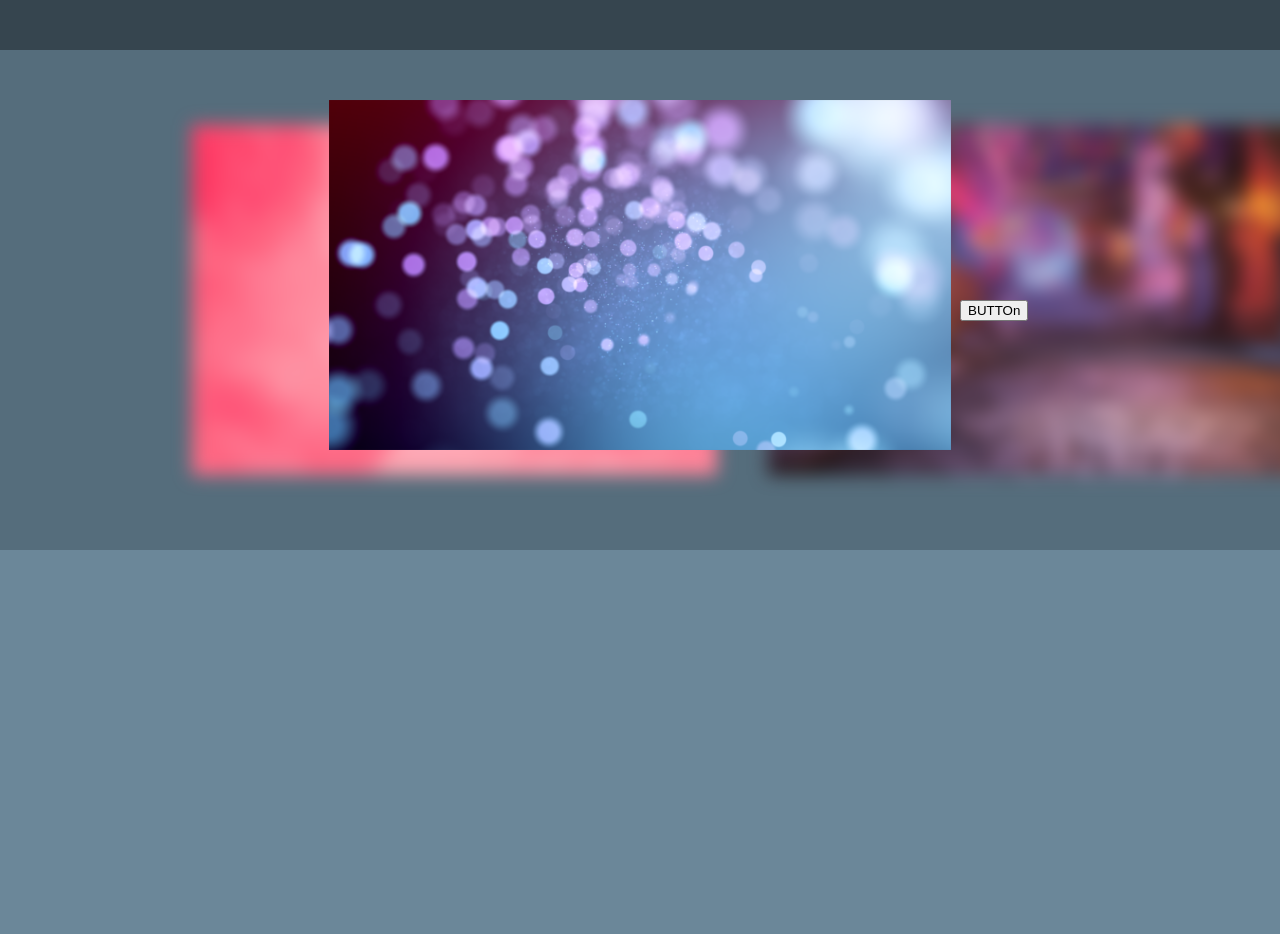
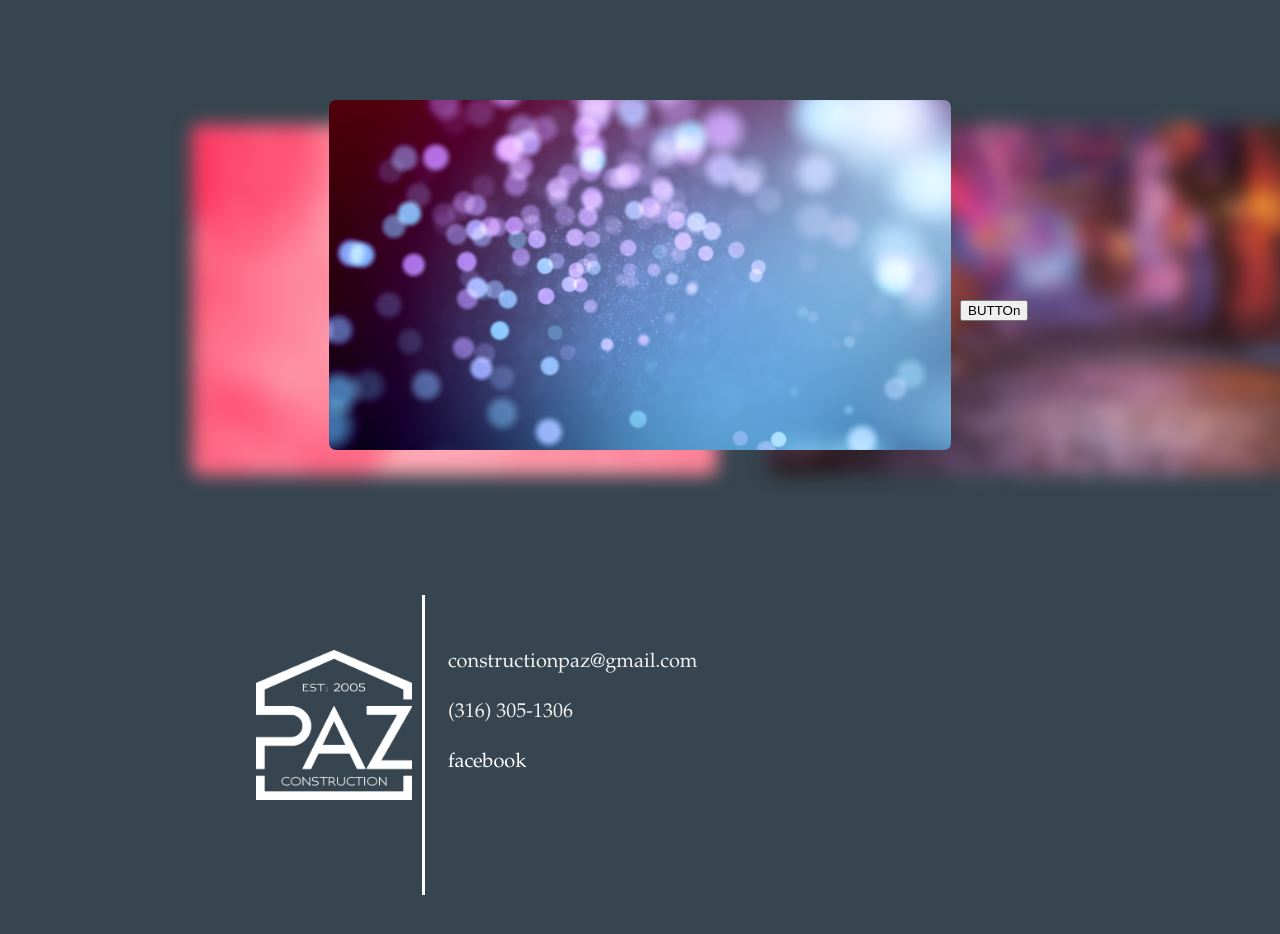
Before and after one commit to emmpaz/pazconstruction, a React (Create React App) app: page / in a window 1280 px wide. Shown: the part 600-1534 px from the top of the page. Built offline with nearby package versions, Linux system fonts and the light colour scheme.

Commit message:
just need carousel

```diff
--- a/package.json
+++ b/package.json
@@ -3,6 +3,7 @@
   "version": "0.1.0",
   "private": true,
   "dependencies": {
+    "3d-react-carousal": "^3.1.0",
     "@testing-library/jest-dom": "^5.12.0",
     "@testing-library/react": "^11.2.7",
     "@testing-library/user-event": "^12.8.3",
--- a/public/index.html
+++ b/public/index.html
@@ -16,6 +16,7 @@
     -->
     <link rel="manifest" href="%PUBLIC_URL%/manifest.json" />
     <link href="https://fonts.googleapis.com/css?family=Lora:400,700|Montserrat:300" rel="stylesheet">
+    <link href="./margin.css" rel="stylesheet">
     <!--
       Notice the use of %PUBLIC_URL% in the tags above.
       It will be replaced with the URL of the `public` folder during the build.
@@ -27,7 +28,7 @@
     -->
     <title>React App</title>
   </head>
-  <body style="padding:0; margin:0; background-color: #36454F;">
+  <body>
     <noscript>You need to enable JavaScript to run this app.</noscript>
     <div id="root"></div>
     <!--
--- a/public/margin.css
+++ b/public/margin.css
@@ -1,5 +1,40 @@
-.body {
-    padding:0;
-    margin:0;
-    background-color: aqua;
+body {
+    padding: 0;
+    margin: 0;
+    background-color: #36454F;
+    -webkit-animation: fadein 2s; /* Safari, Chrome and Opera > 12.1 */
+       -moz-animation: fadein 2s; /* Firefox < 16 */
+        -ms-animation: fadein 2s; /* Internet Explorer */
+         -o-animation: fadein 2s; /* Opera < 12.1 */
+            animation: fadein 2s;
 }
+
+
+@keyframes fadein {
+    from { opacity: 0; }
+    to   { opacity: 1; }
+}
+
+/* Firefox < 16 */
+@-moz-keyframes fadein {
+    from { opacity: 0; }
+    to   { opacity: 1; }
+}
+
+/* Safari, Chrome and Opera > 12.1 */
+@-webkit-keyframes fadein {
+    from { opacity: 0; }
+    to   { opacity: 1; }
+}
+
+/* Internet Explorer */
+@-ms-keyframes fadein {
+    from { opacity: 0; }
+    to   { opacity: 1; }
+}
+
+/* Opera < 12.1 */
+@-o-keyframes fadein {
+    from { opacity: 0; }
+    to   { opacity: 1; }
+}
--- a/src/Carousel.js
+++ b/src/Carousel.js
@@ -3,6 +3,7 @@ import first from './first.jpg';
 import sec from './2.png';
 import third from './3.jpeg';
 import fourth from './four.jpg';
+
 
 const images = [
     first,
@@ -12,7 +13,7 @@ const images = [
 ]
 
 const background = {
-    backgroundColor : '#556d7c',
+    backgroundColor : '#36454f',
     width :'100%',
     height : '500px',
     position : 'relative',
@@ -25,7 +26,8 @@ const imageC = {
     height: '70%',
     top : '10%',
     position : 'absolute',
-    zIndex : 3
+    zIndex : 3,
+    borderRadius : '7px'
 }
 
 const imageLeft = {
@@ -35,7 +37,8 @@ const imageLeft = {
     position : 'absolute',
     zIndex : 0,
     left : '15%',
-    filter : 'blur(9px)'
+    filter : 'blur(9px)',
+    borderRadius : '7px'
 }
 
 const imageRight = {
@@ -45,7 +48,8 @@ const imageRight = {
     position : 'absolute',
     zIndex : 0,
     left : '60%',
-    filter : 'blur(9px)'
+    filter : 'blur(9px)',
+    borderRadius : '7px'
 }
 const buttonStyle = {
     position : 'absolute',
@@ -71,9 +75,9 @@ class Carousel extends React.Component {
     render(){
         return(
             <div style={background}>
-                <img src={images[this.state.num % images.length]} style={imageLeft}></img>
-                <img src={images[(this.state.num + 1) % images.length]} style={imageC}></img>
-                <img src={images[(this.state.num + 2) % images.length]} style={imageRight}></img>
+                <img src={images[this.state.num % images.length]} style={imageLeft} alt='1'></img>
+                <img src={images[(this.state.num + 1) % images.length]} style={imageC} alt='2'></img>
+                <img src={images[(this.state.num + 2) % images.length]} style={imageRight} alt='3'></img>
                 <button style={buttonStyle} onClick={this.rotate}>BUTTOn</button>
             </div>
         );
--- a/src/Info.js
+++ b/src/Info.js
@@ -1,16 +1,79 @@
 import React from 'react';
+import logo from './logowhite.png';
+import './hover.css';
 
 const background ={
-    backgroundColor : '#6b8799',
+    backgroundColor : '#36454f',
     width : '100%',
-    height : '500px'
+    height : '500px',
+    position : 'relative'
 }
+
+const image = {
+    objectFit: 'cover',
+    height: '30%',
+    position : 'absolute',
+    top:'20%',
+    left: '20%'
+}
+
+const linebreak = {
+    width:'1px',
+    position: 'absolute',
+    borderLeft : '3px solid white',
+    height: '300px',
+    left : '33%',
+    top : '9%'
+}
+
+const email = {
+    fontFamily: 'Bodoni MT,Didot,Didot LT STD,Hoefler Text,Garamond,Times New Roman,serif',
+    fontSize : '20px',
+    color : '#f2f2f2',
+    position: 'absolute',
+    top : '20%',
+    left : '35%'
+}
+const number = {
+    fontFamily: 'Bodoni MT,Didot,Didot LT STD,Hoefler Text,Garamond,Times New Roman,serif',
+    fontSize : '20px',
+    color : '#f2f2f2',
+    position: 'absolute',
+    top: '30%',
+    left: '35%'
+}
+const font = {
+    fontFamily: 'Bodoni MT,Didot,Didot LT STD,Hoefler Text,Garamond,Times New Roman,serif',
+    position : 'absolute',
+    top : '40%',
+    left : '35%',
+    fontSize : '20px'
+}
+
 class Info extends React.Component {
 
     render(){
         return(
             <div style={background}>
-
+                <div className="bottom logo">
+                    <img src={logo} style={image} alt="1"></img>
+                </div>
+                <div className="line break">
+                    <span style={linebreak}></span>
+                </div>
+                <div className="email" style={email}>
+                    <span>
+                        constructionpaz@gmail.com
+                    </span>
+                </div>
+                <div className="number" style={number}>
+                    <span>
+                        (316) 305-1306
+                    </span>
+                </div>
+                <div>
+                    <a target="_blank" href="https://www.facebook.com/PAZ-Construction-Drywall-Inc-299476817419772" className="facebook" style={font}>facebook</a>
+                </div>
             </div>
         );
     }
--- a/src/NavOptions.js
+++ b/src/NavOptions.js
@@ -1,4 +1,5 @@
 import React from 'react';
+import './hover.css';
 
 const alignment = {
     position : 'absolute',
@@ -28,12 +29,12 @@ class NavOptions extends React.Component {
                 <p>
                 </p>
                 <h1 style={font}>
-                    <a target="_blank" href="#" style={{textDecoration : 'none', color:'black'}}>
+                    <a target="_blank" href="#" className="testimony">
                     Testimonies
                     </a>
                 </h1>
                 <h1 style={font}>
-                    <a target="_blank" href="#" style={{textDecoration : 'none', color: 'black'}}>
+                    <a target="_blank" href="#" className="gallery">
                     Gallery
                     </a>
                 </h1>
--- /dev/null
+++ b/src/hover.css
@@ -0,0 +1,42 @@
+
+.testimony:link{
+    text-decoration : none;
+    color:black;
+}
+
+.testimony:visited{
+    color: black;
+}
+
+.testimony:hover {
+    color:#6b8799;
+    transition: 0.3s;
+}
+
+.gallery:link {
+    text-decoration : none;
+    color: black;
+}
+
+.gallery:visited{
+    color: black;
+}
+
+.gallery:hover {
+    color:#6b8799;
+    transition: 0.3s;
+}
+
+.facebook:link{
+    text-decoration: none;
+    color:white;
+}
+
+.facebook:visited{
+    color: white;
+}
+
+.facebook:hover{
+    color:#b3b6b8;
+    transition: 0.3s;
+}
```
Also changed, not shown: src/logowhite.png (added), 1 other file (tests, documents, lock files or other folders).
